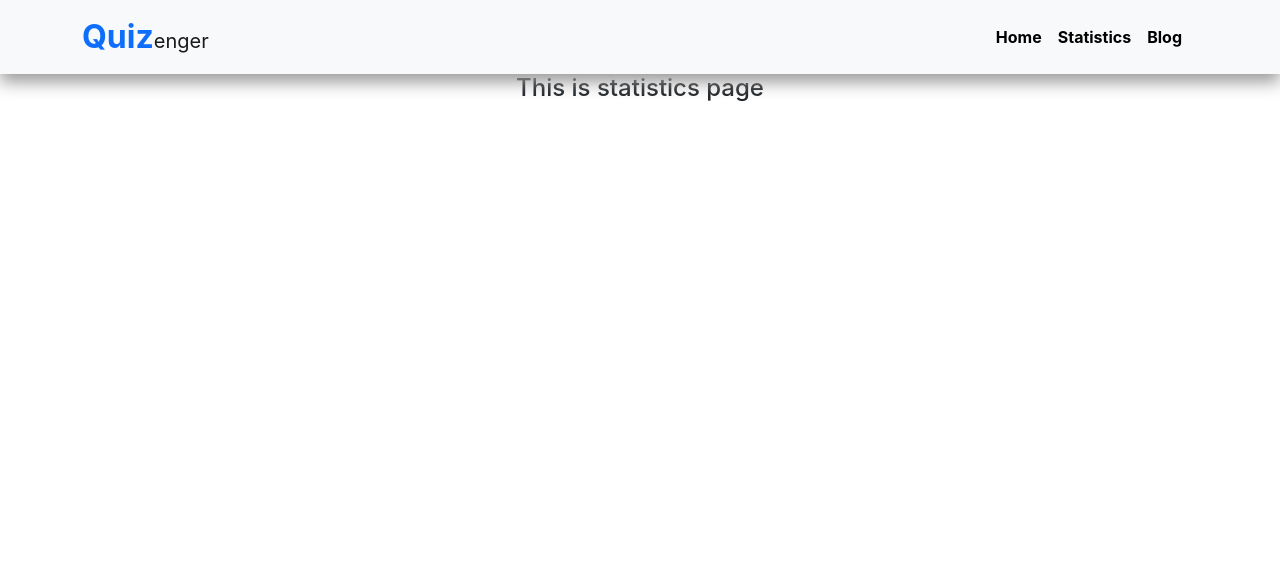
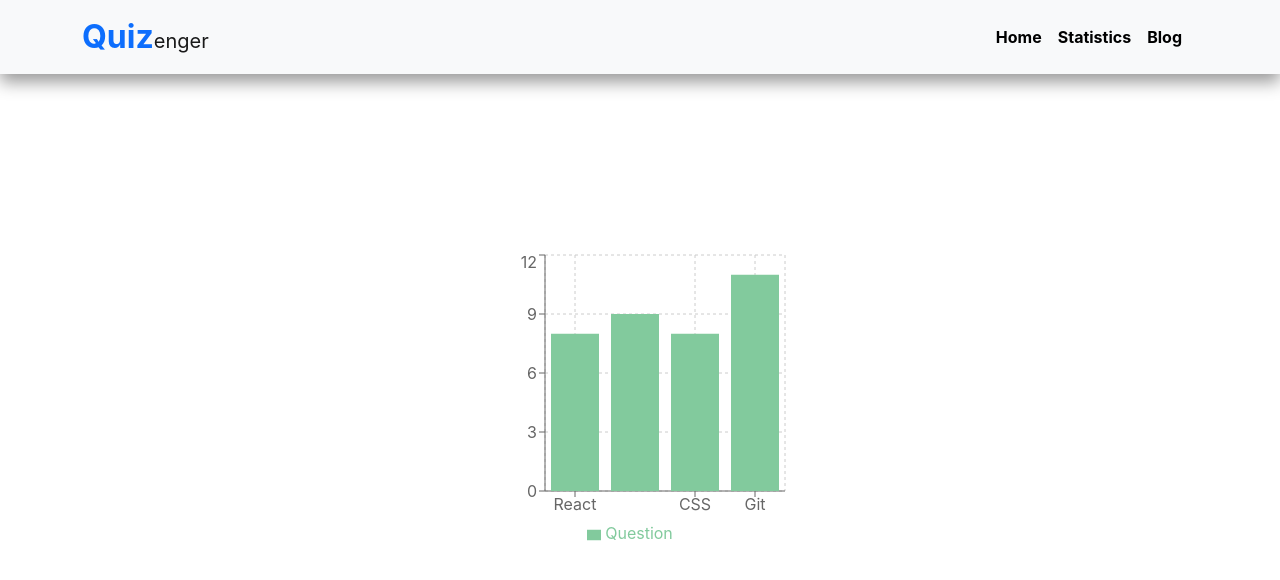
Before and after one commit to PARSA-00-55/quizenger, a React (Create React App) app: page /statistics in a window 1280 px wide. Shown: the top 580 px of the page. Built offline with nearby package versions, Linux system fonts and the light colour scheme.

Commit message:
statistics added

```diff
--- a/package.json
+++ b/package.json
@@ -12,6 +12,7 @@
     "react-dom": "^18.2.0",
     "react-router-dom": "^6.4.2",
     "react-scripts": "5.0.1",
+    "recharts": "^2.1.15",
     "web-vitals": "^2.1.4"
   },
   "scripts": {
--- a/src/components/Statistics/Statistics.css
+++ b/src/components/Statistics/Statistics.css
@@ -0,0 +1,6 @@
+.chart{
+    position: absolute;
+    top: 50%;
+    left: 50%;
+    transform: translate(-50%, -50%);
+}
--- a/src/components/Statistics/Statistics.js
+++ b/src/components/Statistics/Statistics.js
@@ -1,12 +1,63 @@
-import React from 'react';
-import './Statistics.css';
+import React from "react";
+import "./Statistics.css";
+import {
+  BarChart,
+  Bar,
+  XAxis,
+  YAxis,
+  CartesianGrid,
+  Tooltip,
+  Legend,
+  ResponsiveContainer,
+} from "recharts";
 
 const Statistics = () => {
-    return (
-        <div>
-            <h4>This is statistics page</h4>
-        </div>
-    );
+
+
+  const data = [
+    {
+      name: "React",
+      Question: 8,
+    },
+    {
+      name: "JavaScript",
+      Question: 9,
+    },
+    {
+      name: "CSS",
+      Question: 8,
+    },
+    {
+      name: "Git",
+      Question: 11,
+    },
+
+  ];
+
+  return (
+    <div className="container mt-5">
+      <div className="chart">
+      <BarChart
+          width={350}
+          height={300}
+          data={data}
+          margin={{
+            top: 5,
+            right: 30,
+            left: 20,
+            bottom: 5,
+          }}
+        >
+          <CartesianGrid strokeDasharray="3 3" />
+          <XAxis dataKey="name" />
+          <YAxis />
+          <Tooltip />
+          <Legend />
+          <Bar dataKey="Question" fill="#82ca9d" />
+        </BarChart>
+      </div>
+    </div>
+  );
 };
 
 export default Statistics;
```
Also changed, not shown: 1 other file (tests, documents, lock files or other folders).
